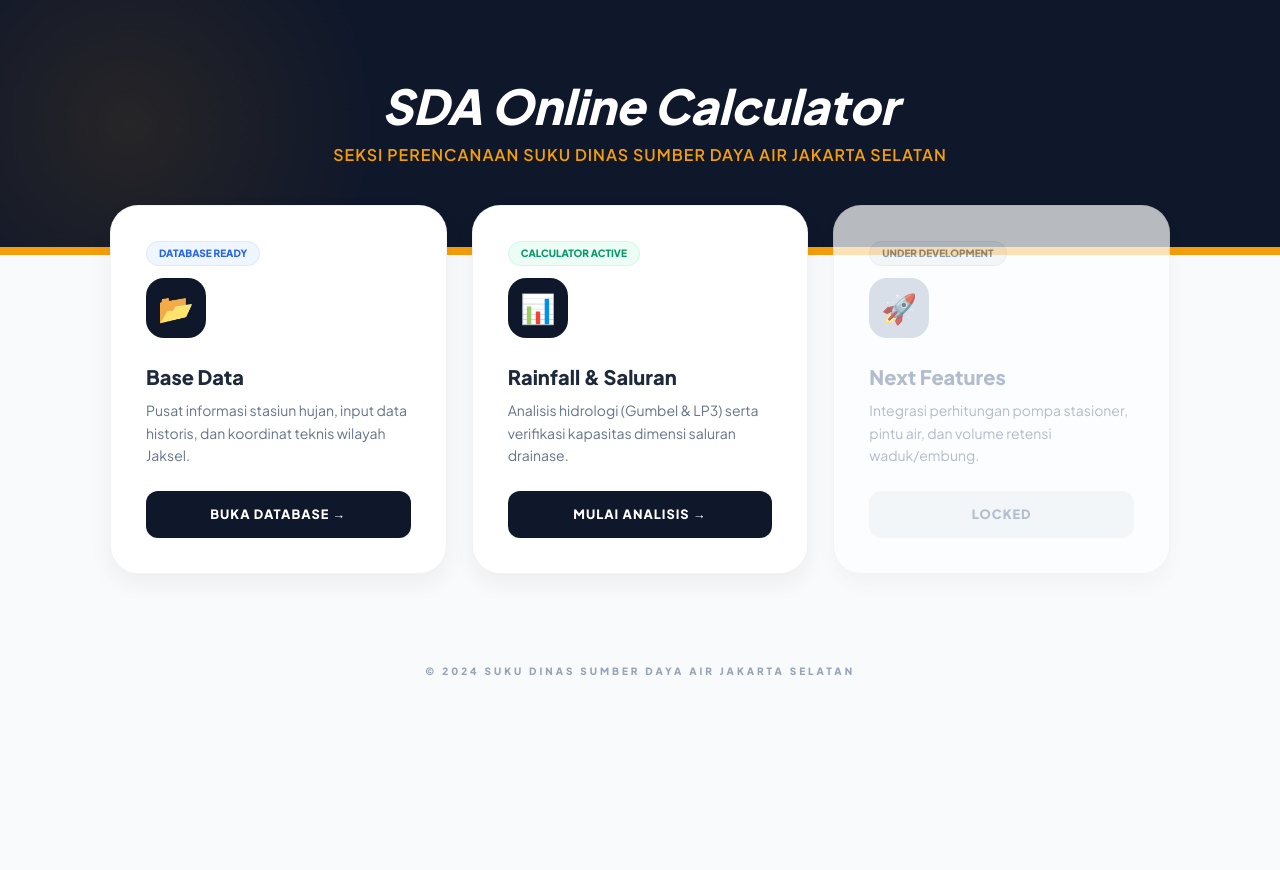
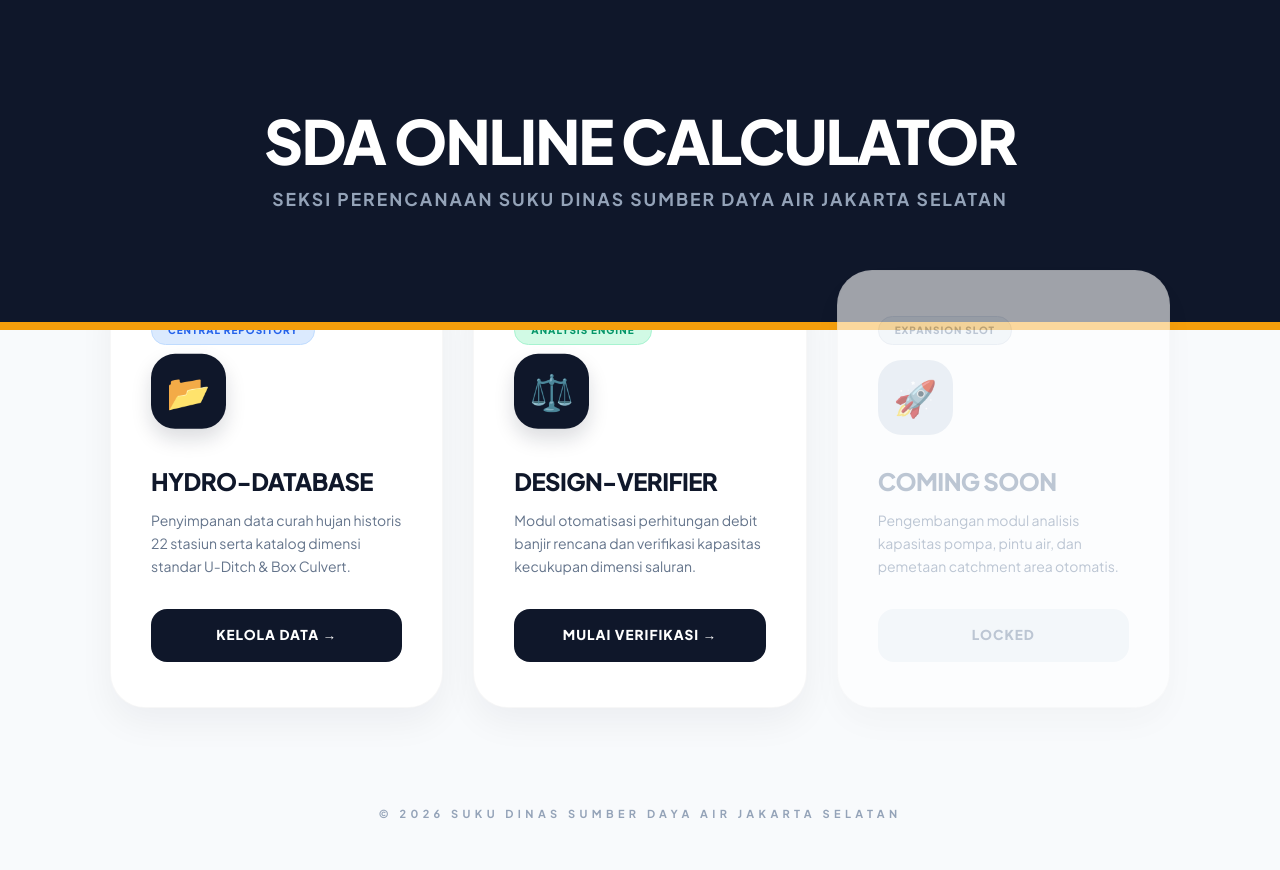
Before and after one commit to ratashyafern/Hydro-Calculator, a plain HTML site: page index.html in a window 1280 px wide. Before the commit the page ends 800 px from the top, so only its background shows below. Drawn offline with nearby package versions, Linux system fonts and the light colour scheme.

Commit message:
Update index.html
ubah code

```diff
--- a/index.html
+++ b/index.html
@@ -6,7 +6,7 @@
     <title>SDA Online Calculator | Sudin SDA JS</title>
     <script src="https://cdn.tailwindcss.com"></script>
     <style>
-        @import url('https://fonts.googleapis.com/css2?family=Plus+Jakarta+Sans:wght@400;600;800&display=swap');
+        @import url('https://fonts.googleapis.com/css2?family=Plus+Jakarta+Sans:wght@400;600;700;800&display=swap');
 
         :root {
             --primary: #0f172a;
@@ -21,55 +21,89 @@
             color: var(--primary);
         }
 
-        /* HEADER */
+        /* HEADER - Bold & Modern */
         #main-header {
-            background: var(--primary); color: white; padding: 80px 20px;
-            text-align: center; border-bottom: 8px solid var(--accent);
+            background: var(--primary);
+            color: white;
+            padding: 110px 20px;
+            text-align: center;
+            border-bottom: 8px solid var(--accent);
             position: relative;
+        }
+
+        .header-big {
+            font-size: 3.8rem;
+            font-weight: 800;
+            margin: 0;
+            line-height: 1;
+            letter-spacing: -2px;
+            text-transform: uppercase;
+        }
+
+        .header-small {
+            font-size: 1.1rem;
+            color: var(--accent);
+            font-weight: 700;
+            margin-top: 15px;
+            letter-spacing: 2px;
+            text-transform: uppercase;
+        }
+
+        /* MENU CARDS */
+        .menu-container {
+            max-width: 1100px; margin: -60px auto 50px auto;
+            display: grid; grid-template-columns: repeat(auto-fit, minmax(320px, 1fr));
+            gap: 30px; padding: 0 20px;
+        }
+
+        .menu-card {
+            background: white;
+            border-radius: 35px;
+            padding: 45px 40px;
+            box-shadow: 0 15px 35px rgba(15, 23, 42, 0.05);
+            cursor: pointer;
+            transition: all 0.4s cubic-bezier(0.175, 0.885, 0.32, 1.275);
+            border: 1px solid rgba(0,0,0,0.03);
+            display: flex;
+            flex-direction: column;
             overflow: hidden;
         }
 
-        /* Dekorasi Header */
-        #main-header::before {
-            content: ""; position: absolute; top: -50%; left: -10%; width: 40%; height: 200%;
-            background: radial-gradient(circle, rgba(245,158,11,0.1) 0%, transparent 70%);
-            transform: rotate(-15deg);
-        }
-
-        .header-big { font-size: 3rem; font-weight: 800; font-style: italic; margin: 0; line-height: 1.1; }
-        .header-small { font-size: 1rem; color: var(--accent); font-weight: 600; margin-top: 10px; letter-spacing: 1px; text-transform: uppercase; }
-
-        /* MENU CARDS */
-        .menu-container {
-            max-width: 1100px; margin: -50px auto 50px auto;
-            display: grid; grid-template-columns: repeat(auto-fit, minmax(300px, 1fr));
-            gap: 25px; padding: 0 20px;
-        }
-
-        .menu-card {
-            background: white; border-radius: 28px; padding: 35px;
-            box-shadow: 0 10px 25px rgba(0,0,0,0.05); cursor: pointer;
-            transition: 0.4s cubic-bezier(0.175, 0.885, 0.32, 1.275);
-            border: 1px solid rgba(0,0,0,0.05); display: flex; flex-direction: column;
-            position: relative;
-        }
-
+        /* Glow & Lift Effect on Hover */
         .menu-card:hover {
-            transform: translateY(-12px);
-            box-shadow: 0 30px 60px rgba(15, 23, 42, 0.15);
+            transform: translateY(-15px);
+            box-shadow: 0 40px 70px rgba(15, 23, 42, 0.12), 0 0 20px rgba(245, 158, 11, 0.1);
             border-color: var(--accent);
         }
 
-        .icon-circle {
-            width: 60px; height: 60px; background: var(--primary);
-            border-radius: 18px; display: flex; align-items: center;
-            justify-content: center; font-size: 1.8rem; margin-bottom: 25px; color: var(--accent);
+        /* Ikon dengan Animasi Floating */
+        .icon-box {
+            width: 75px; height: 75px;
+            background: var(--primary);
+            border-radius: 24px;
+            display: flex; align-items: center; justify-content: center;
+            font-size: 2.2rem; margin-bottom: 30px;
+            color: var(--accent);
+            box-shadow: 0 10px 20px rgba(15, 23, 42, 0.15);
+            animation: float 3s ease-in-out infinite;
+        }
+
+        @keyframes float {
+            0% { transform: translateY(0px); }
+            50% { transform: translateY(-8px); }
+            100% { transform: translateY(0px); }
         }
 
         .btn-open {
-            background: var(--primary); color: white; padding: 14px;
-            border-radius: 12px; font-weight: 800; text-align: center;
-            font-size: 0.8rem; letter-spacing: 1px; margin-top: auto;
+            background: var(--primary);
+            color: white;
+            padding: 16px;
+            border-radius: 16px;
+            font-weight: 800;
+            text-align: center;
+            font-size: 0.85rem;
+            letter-spacing: 1px;
+            margin-top: auto;
             transition: 0.3s;
         }
 
@@ -78,11 +112,11 @@
             color: var(--primary);
         }
 
-        /* STATUS BADGE */
-        .badge {
-            background: #f1f5f9; color: #64748b; padding: 4px 12px;
-            border-radius: 100px; font-size: 10px; font-weight: 800;
-            width: fit-content; margin-bottom: 12px; border: 1px solid #e2e8f0;
+        .badge-status {
+            font-size: 10px; font-weight: 800; letter-spacing: 1px;
+            padding: 6px 16px; border-radius: 100px;
+            margin-bottom: 15px; width: fit-content;
+            text-transform: uppercase;
         }
     </style>
 </head>
@@ -90,39 +124,37 @@
 
     <header id="main-header">
         <h1 class="header-big">SDA Online Calculator</h1>
-        <p class="header-small uppercase">Seksi Perencanaan Suku Dinas Sumber Daya Air Jakarta Selatan</p>
+        <p class="header-small text-slate-400">Seksi Perencanaan Suku Dinas Sumber Daya Air Jakarta Selatan</p>
     </header>
 
     <div class="menu-container">
-
-        <div class="menu-card" onclick="alert('Membuka Database Stasiun Hujan...')">
-            <div class="badge text-blue-600 border-blue-100 bg-blue-50">DATABASE READY</div>
-            <div class="icon-circle">📂</div>
-            <h2 class="font-black text-xl mb-2 text-slate-800">Base Data</h2>
-            <p class="text-sm text-slate-500 mb-6 leading-relaxed">Pusat informasi stasiun hujan, input data historis, dan koordinat teknis wilayah Jaksel.</p>
-            <div class="btn-open">BUKA DATABASE →</div>
+        <div class="menu-card" onclick="alert('Masuk ke Database Stasiun & Dimensi Saluran...')">
+            <div class="badge-status bg-blue-100 text-blue-600 border border-blue-200">Central Repository</div>
+            <div class="icon-box">📂</div>
+            <h2 class="font-black text-2xl mb-3 tracking-tight">HYDRO-DATABASE</h2>
+            <p class="text-sm text-slate-500 mb-8 leading-relaxed">Penyimpanan data curah hujan historis 22 stasiun serta katalog dimensi standar U-Ditch & Box Culvert.</p>
+            <div class="btn-open">KELOLA DATA →</div>
         </div>
 
-        <div class="menu-card" onclick="alert('Membuka Kalkulator Analisis...')">
-            <div class="badge text-emerald-600 border-emerald-100 bg-emerald-50">CALCULATOR ACTIVE</div>
-            <div class="icon-circle">📊</div>
-            <h2 class="font-black text-xl mb-2 text-slate-800">Rainfall & Saluran</h2>
-            <p class="text-sm text-slate-500 mb-6 leading-relaxed">Analisis hidrologi (Gumbel & LP3) serta verifikasi kapasitas dimensi saluran drainase.</p>
-            <div class="btn-open">MULAI ANALISIS →</div>
+        <div class="menu-card" onclick="alert('Masuk ke Kalkulator Verifikasi...')">
+            <div class="badge-status bg-emerald-100 text-emerald-600 border border-emerald-200">Analysis Engine</div>
+            <div class="icon-box">⚖️</div>
+            <h2 class="font-black text-2xl mb-3 tracking-tight">DESIGN-VERIFIER</h2>
+            <p class="text-sm text-slate-500 mb-8 leading-relaxed">Modul otomatisasi perhitungan debit banjir rencana dan verifikasi kapasitas kecukupan dimensi saluran.</p>
+            <div class="btn-open">MULAI VERIFIKASI →</div>
         </div>
 
-        <div class="menu-card" style="opacity: 0.7; cursor: default;">
-            <div class="badge">UNDER DEVELOPMENT</div>
-            <div class="icon-circle" style="background: #cbd5e1; color: white;">🚀</div>
-            <h2 class="font-black text-xl mb-2 text-slate-400">Next Features</h2>
-            <p class="text-sm text-slate-400 mb-6 leading-relaxed">Integrasi perhitungan pompa stasioner, pintu air, dan volume retensi waduk/embung.</p>
+        <div class="menu-card" style="opacity: 0.6; cursor: default;">
+            <div class="badge-status bg-slate-100 text-slate-400 border border-slate-200">Expansion Slot</div>
+            <div class="icon-box" style="background: #e2e8f0; color: #94a3b8; box-shadow: none; animation: none;">🚀</div>
+            <h2 class="font-black text-2xl mb-3 text-slate-400 tracking-tight">COMING SOON</h2>
+            <p class="text-sm text-slate-400 mb-8 leading-relaxed">Pengembangan modul analisis kapasitas pompa, pintu air, dan pemetaan catchment area otomatis.</p>
             <div class="btn-open bg-slate-100 text-slate-400">LOCKED</div>
         </div>
-
     </div>
 
-    <footer class="text-center py-10 text-slate-400 text-[10px] font-bold uppercase tracking-[0.3em]">
-        &copy; 2024 Suku Dinas Sumber Daya Air Jakarta Selatan
+    <footer class="text-center py-12 text-slate-400 text-[11px] font-bold uppercase tracking-[0.4em]">
+        &copy; 2026 Suku Dinas Sumber Daya Air Jakarta Selatan
     </footer>
 
 </body>
```
